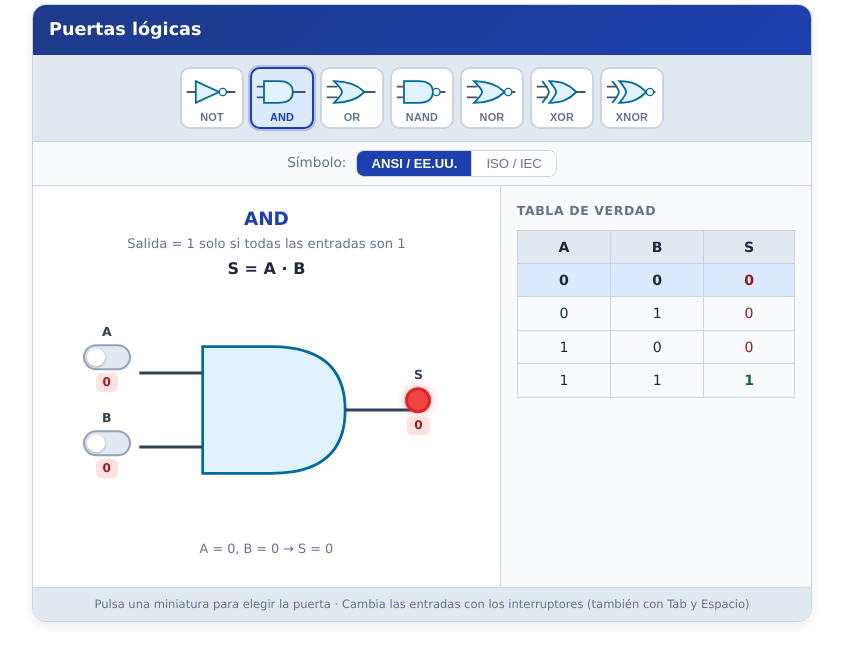
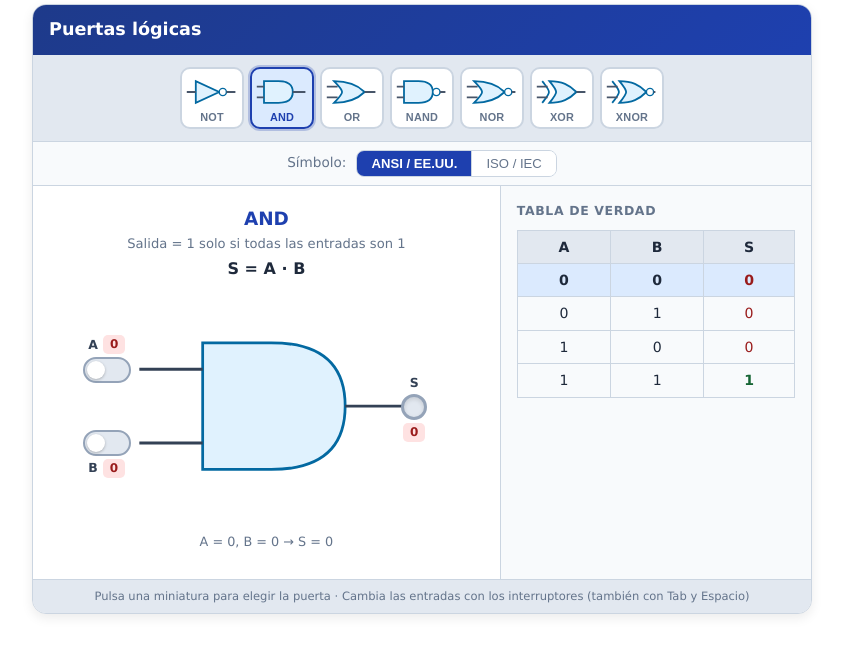
Before and after one commit to joselugarEducaAnd/2teci-electronica-digital, a plain HTML site: page content/resources/panel_puertas_logicas.html in a window 1280 px wide. Shown: the whole page, without its empty margins (218-1061 px from the left). Drawn offline with Linux system fonts and the light colour scheme.

Commit message:
CORE-015: simulador de puertas lógicas: piloto de salida centrado en su cable y apagado a 0 (verde solo a 1); entradas alineadas con sus cables; .elpx 9091ad0d
Co-Authored-By: Claude Opus 5.5 <noreply@anthropic.com>
Claude-Session: https://claude.ai/code/session_01DS9N1FPkVyWmVUSLBL5w7z

```diff
--- a/content/resources/panel_puertas_logicas.html
+++ b/content/resources/panel_puertas_logicas.html
@@ -193,7 +193,10 @@
       position: relative;
       width: 100%;
       max-width: 380px;
-      height: 240px;
+      /* misma proporción que el viewBox del símbolo (360 × 220): así un % de la caja es un
+         % del dibujo y los controles caen justo sobre los cables */
+      aspect-ratio: 360 / 220;
+      height: auto;
     }
     .symbol-wrap svg {
       width: 100%;
@@ -208,8 +211,24 @@
       align-items: center;
       gap: 3px;
       z-index: 5;
+      /* se ancla por el centro del interruptor o del piloto (no por el centro de la columna):
+         rótulo 16 px + hueco 3 px + medio control 13 px = 32 px */
+      transform: translate(-50%, -32px);
     }
+    /* entradas de una puerta de dos: el rótulo y el valor van FUERA del hueco entre los dos
+       cables (encima de la de arriba, debajo de la de abajo), así no se pisan en pantallas
+       estrechas; el ancla sigue siendo el centro del interruptor */
+    .pin-control .pin-info {
+      display: flex;
+      align-items: center;
+      gap: 5px;
+      height: 18px;
+    }
+    .pin-control.arriba { transform: translate(-50%, -34px); }   /* 18 + 3 + 13 */
+    .pin-control.abajo  { transform: translate(-50%, -13px); }
     .pin-control .pin-name {
+      height: 16px;
+      line-height: 16px;
       font-size: 0.78rem;
       font-weight: 700;
       color: #334155;
@@ -257,6 +276,7 @@
     .val-tag.low  { background: #fee2e2; color: #991b1b; }
 
     .out-led {
+      box-sizing: border-box;
       width: 26px;
       height: 26px;
       border-radius: 50%;
@@ -270,10 +290,11 @@
       border-color: #16a34a;
       box-shadow: 0 0 14px rgba(34,197,94,0.65);
     }
+    /* a 0 el piloto está apagado (gris); solo se ilumina, en verde, cuando la salida vale 1 */
     .out-led.off {
-      background: #ef4444;
-      border-color: #dc2626;
-      box-shadow: 0 0 10px rgba(239,68,68,0.45);
+      background: #e2e8f0;
+      border-color: #94a3b8;
+      box-shadow: inset 0 2px 4px rgba(0,0,0,0.12);
     }
 
     .side-panel {
@@ -559,14 +580,14 @@
         return '<svg viewBox="' + vb + '" xmlns="http://www.w3.org/2000/svg">' + body + symbol + wires + '</svg>';
       }
 
+      // Posiciones en % del viewBox 360 × 220: la y es la de cada cable y la salida cae en el
+      // extremo del cable de salida (x = 320).
       function getPinPositions(gate, style) {
-        if (gate === "NOT") {
-          return { inputs: [{ x: 8, y: 46 }], output: { x: 90, y: 46 } };
-        }
-        if (style === "iso") {
-          return { inputs: [{ x: 8, y: 30 }, { x: 8, y: 62 }], output: { x: 90, y: 46 } };
-        }
-        return { inputs: [{ x: 8, y: 28 }, { x: 8, y: 64 }], output: { x: 90, y: 46 } };
+        var px = function (x, y) { return { x: x / 360 * 100, y: y / 220 * 100 }; };
+        var out = px(320, 110);
+        if (gate === "NOT") return { inputs: [{ x: 8, y: px(0, 110).y }], output: out };
+        var ys = style === "iso" ? [80, 140] : [75, 145];
+        return { inputs: ys.map(function (y) { return { x: 8, y: px(0, y).y }; }), output: out };
       }
 
       function renderSymbol() {
@@ -580,14 +601,21 @@
         pos.inputs.forEach(function(p, i) {
           var val = inputs[i] || 0;
           var name = String.fromCharCode(65 + i);
-          controls += '<div class="pin-control" style="left:' + p.x + '%; top:' + p.y + '%; transform:translate(-50%,-50%);">' +
-            '<span class="pin-name" aria-hidden="true">' + name + '</span>' +
-            '<button type="button" class="switch ' + (val ? "on" : "") + '" data-idx="' + i + '" aria-pressed="' + (val ? "true" : "false") + '" aria-label="Entrada ' + name + '"></button>' +
-            '<output class="val-tag ' + (val ? "high" : "low") + '" aria-label="Valor de ' + name + '">' + val + '</output></div>';
+          var rotulo = '<span class="pin-name" aria-hidden="true">' + name + '</span>';
+          var boton = '<button type="button" class="switch ' + (val ? "on" : "") + '" data-idx="' + i + '" aria-pressed="' + (val ? "true" : "false") + '" aria-label="Entrada ' + name + '"></button>';
+          var valor = '<output class="val-tag ' + (val ? "high" : "low") + '" aria-label="Valor de ' + name + '">' + val + '</output>';
+          var sitio = 'style="left:' + p.x + '%; top:' + p.y + '%;"';
+          if (pos.inputs.length === 1) {
+            controls += '<div class="pin-control" ' + sitio + '>' + rotulo + boton + valor + '</div>';
+          } else if (i === 0) {
+            controls += '<div class="pin-control arriba" ' + sitio + '><div class="pin-info">' + rotulo + valor + '</div>' + boton + '</div>';
+          } else {
+            controls += '<div class="pin-control abajo" ' + sitio + '>' + boton + '<div class="pin-info">' + rotulo + valor + '</div></div>';
+          }
         });
 
         var y = g.fn.apply(null, inputs);
-        controls += '<div class="pin-control" style="left:' + pos.output.x + '%; top:' + pos.output.y + '%; transform:translate(-50%,-50%);">' +
+        controls += '<div class="pin-control" style="left:' + pos.output.x + '%; top:' + pos.output.y + '%;">' +
           '<span class="pin-name" aria-hidden="true">S</span>' +
           '<div class="out-led ' + (y ? "on" : "off") + '" aria-hidden="true"></div>' +
           '<output class="val-tag ' + (y ? "high" : "low") + '" aria-label="Salida S">' + y + '</output></div>';
```
